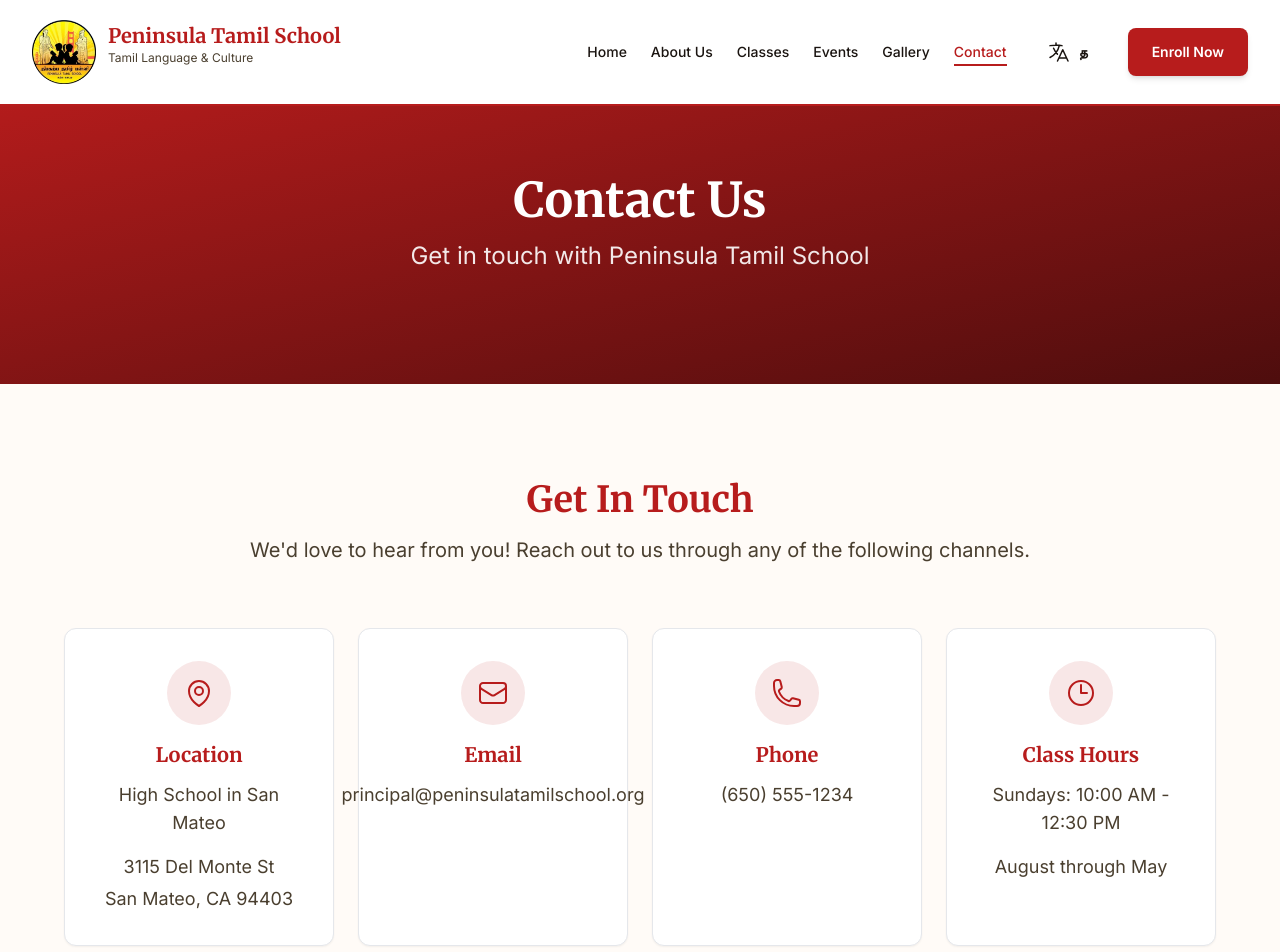
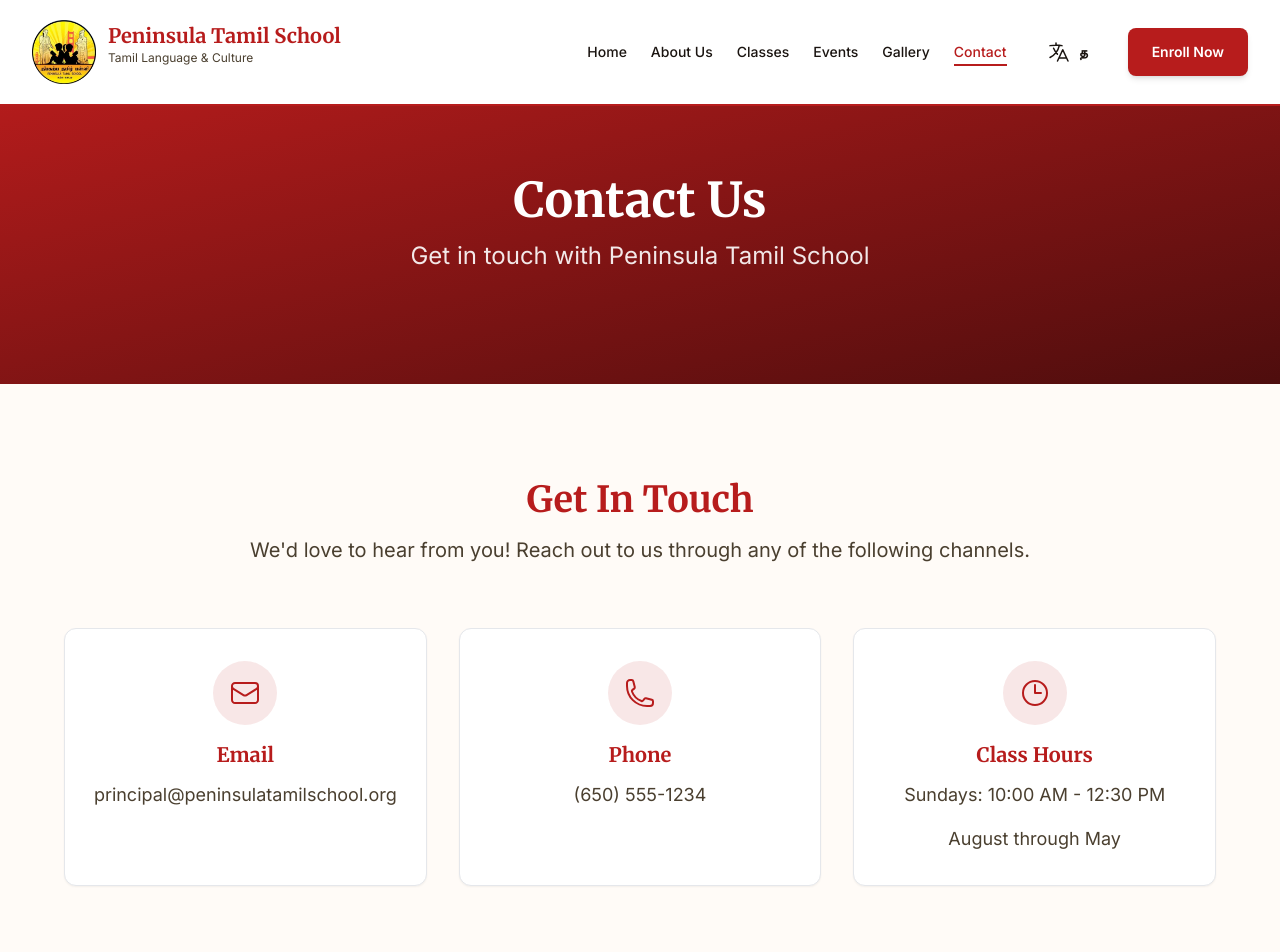
Before and after one commit to PranavAchar01/peninsula-tamil-school-site, a React (Vite) app: page /contact in a window 1280 px wide. Shown: the top 952 px of the page. Built offline with nearby package versions, Linux system fonts and the light colour scheme.

Commit message:
Updating Contact Page UI

```diff
--- a/src/data/content.js
+++ b/src/data/content.js
@@ -115,8 +115,8 @@ export const galleryContent = {
       id: 2,
       src: "/images/tamil_3.webp",
       alt: "Tamil classroom",
-      title: "Interactive Learning",
-      description: "Students engaged in Tamil language activities",
+      title: "Stage performances",
+      description: "Students perform a variety of performances on stage, from household stories to historical tales",
       category: "classroom"
     },
     {
@@ -542,15 +542,6 @@ export const contactContent = {
   getInTouch: { en: "Get In Touch", ta: "தொடர்பு கொள்ளுங்கள்" },
   contactCards: [
     {
-      icon: "location",
-      title: { en: "Location", ta: "இடம்" },
-      lines: [
-        "High School in San Mateo",
-        "3115 Del Monte St",
-        "San Mateo, CA 94403"
-      ]
-    },
-    {
       icon: "email",
       title: { en: "Email", ta: "மின்னஞ்சல்" },
       lines: ["principal@peninsulatamilschool.org"]
--- a/src/pages/ContactPage.jsx
+++ b/src/pages/ContactPage.jsx
@@ -109,7 +109,7 @@ export default function ContactPage() {
             variants={containerVariants}
             initial="hidden"
             animate="visible"
-            className="max-w-6xl mx-auto grid sm:grid-cols-2 lg:grid-cols-4 gap-6"
+            className="container-custom grid sm:grid-cols-2 lg:grid-cols-3 gap-8"
           >
             {contactContent.contactCards.map((card, index) => (
               <ContactCard key={index} card={card} />
```
